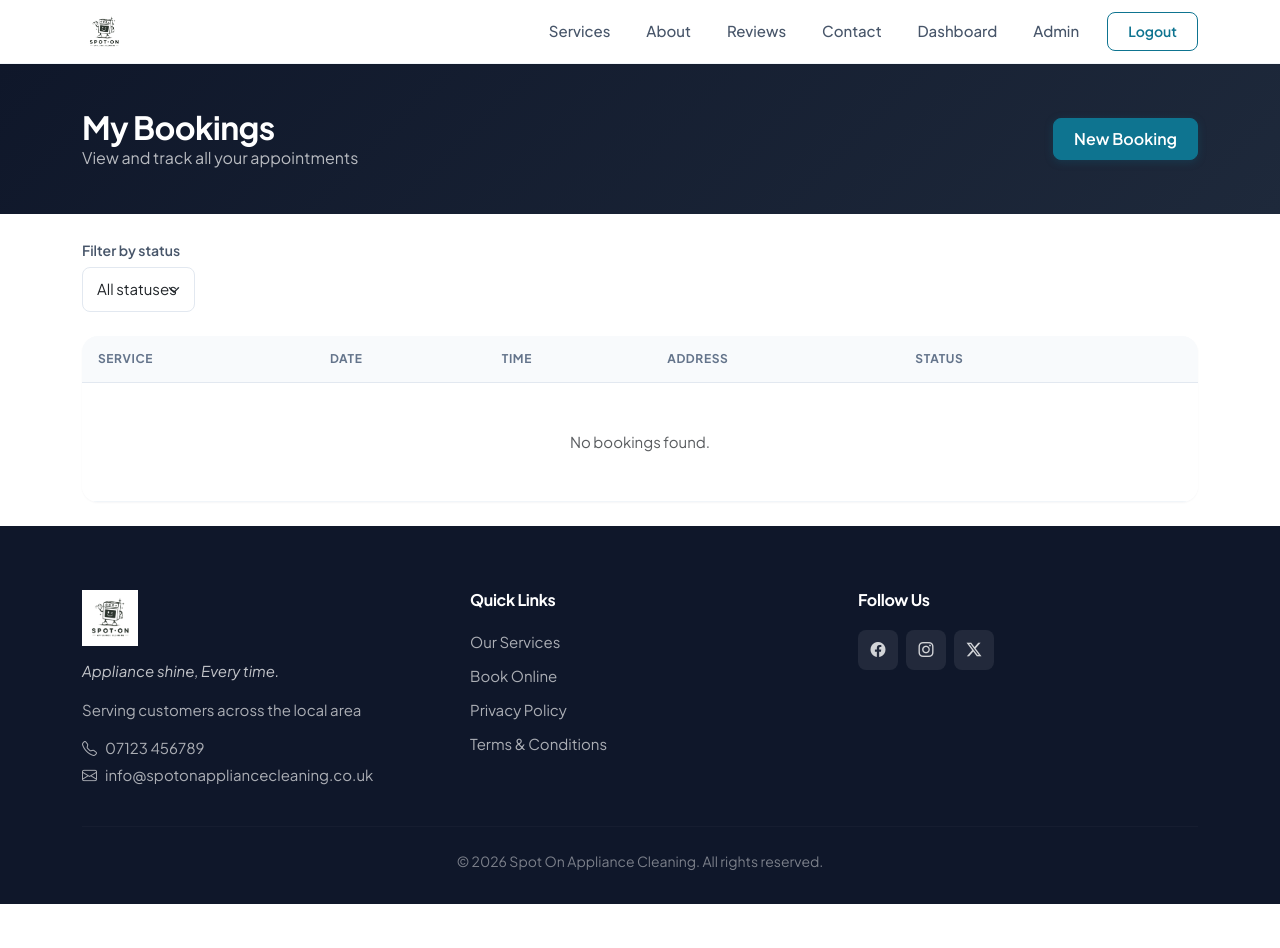
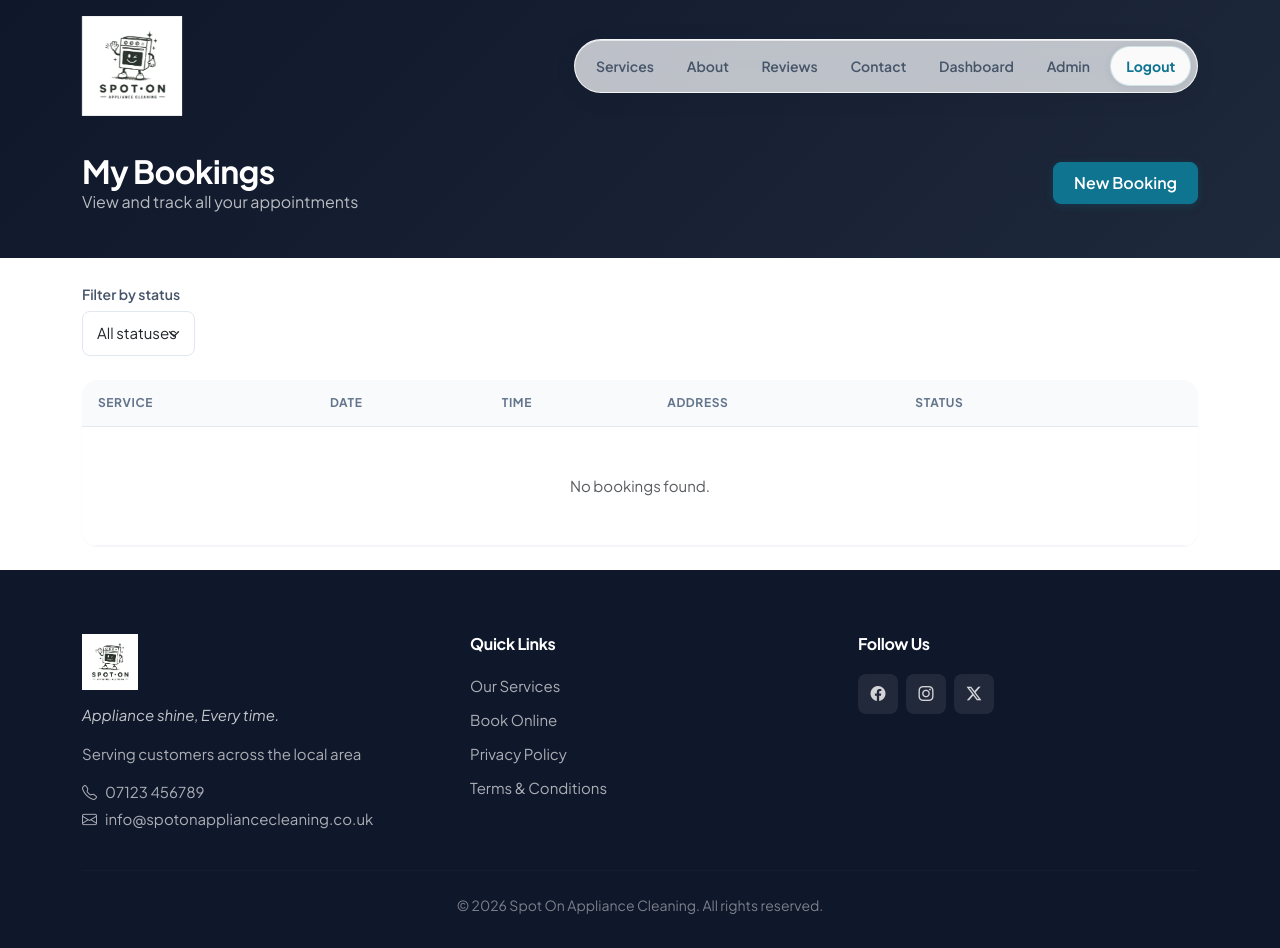
Before and after one commit to pcmodder2001/spotoncleaning, a Django app: page /accounts/bookings/ in a window 1280 px wide. Before the commit the page ends 904 px from the top, so only its background shows below. Run offline with Django 5.2, Linux system fonts and the light colour scheme; the visitor is signed in with stand-in values (Sample User, id 1); data that the repository does not hold is empty; some libraries are stand-ins or nearby versions.

Commit message:
Styling changes on main headder

```diff
--- a/accounts/views.py
+++ b/accounts/views.py
@@ -9,14 +9,19 @@ from django.contrib.auth.views import (
     PasswordResetView,
 )
 from django.shortcuts import redirect, render
+from django.template.loader import render_to_string
 from django.urls import reverse_lazy
 from django.utils import timezone
 from django.views.decorators.http import require_POST
 
+import logging
+
 from bookings.models import Booking, BookingStatus
-from bookings.notifications import send_registration_email, get_email_context
+from bookings.notifications import send_branded_email, send_registration_email
 
 from .forms import CustomPasswordChangeForm, LoginForm, ProfileForm, RegistrationForm
+
+logger = logging.getLogger(__name__)
 
 
 def register_view(request):
@@ -134,7 +139,30 @@ class CustomPasswordResetView(PasswordResetView):
     html_email_template_name = 'emails/password_reset.html'
     subject_template_name = 'accounts/password_reset_subject.txt'
     success_url = reverse_lazy('accounts:password_reset_done')
-    extra_email_context = get_email_context()
+
+    def send_mail(
+        self,
+        subject_template_name,
+        email_template_name,
+        context,
+        from_email,
+        to_email,
+        html_email_template_name=None,
+    ):
+        subject = render_to_string(subject_template_name, context).strip()
+        plain_body = render_to_string(email_template_name, context)
+        html_template = html_email_template_name or self.html_email_template_name
+        try:
+            send_branded_email(
+                subject=subject,
+                recipient=to_email,
+                html_template=html_template,
+                context=context,
+                plain_message=plain_body,
+            )
+        except Exception:
+            logger.exception('Failed to send password reset email to %s', to_email)
+            raise
 
 
 class CustomPasswordResetDoneView(PasswordResetDoneView):
--- a/static/css/style.css
+++ b/static/css/style.css
@@ -30,6 +30,7 @@
     --shadow: 0 4px 24px rgba(15, 23, 42, 0.08);
     --shadow-lg: 0 12px 40px rgba(15, 23, 42, 0.12);
     --nav-height: 64px;
+    --nav-offset: 7.5rem;
     --transition: 0.2s ease;
 }
 
@@ -47,7 +48,7 @@ body {
     font-family: 'Plus Jakarta Sans', 'Inter', -apple-system, BlinkMacSystemFont, sans-serif;
     color: var(--text);
     background: var(--surface);
-    padding-top: var(--nav-height);
+    padding-top: 0;
     min-height: 100vh;
     display: flex;
     flex-direction: column;
@@ -141,20 +142,143 @@ a {
 }
 
 /* -------------------------------------------------------------------------- */
-/* Navbar                                                                     */
+/* Navbar — floating, blends into page                                        */
 /* -------------------------------------------------------------------------- */
 
 .site-navbar {
-    height: var(--nav-height);
-    background: rgba(255, 255, 255, 0.92) !important;
-    backdrop-filter: blur(12px);
-    -webkit-backdrop-filter: blur(12px);
-    border-bottom: 1px solid var(--border-light);
-    box-shadow: var(--shadow-xs);
+    height: auto;
+    min-height: var(--nav-height);
+    padding: 1rem 0;
+    background: transparent !important;
+    border: none;
+    box-shadow: none;
+    backdrop-filter: none;
+    -webkit-backdrop-filter: none;
+    pointer-events: none;
+}
+
+.site-navbar .container,
+.site-navbar .navbar-brand,
+.site-navbar .navbar-toggler,
+.site-navbar .navbar-collapse,
+.site-navbar .site-nav-float {
+    pointer-events: auto;
 }
 
 .site-navbar .navbar-brand {
     padding: 0;
+    margin-right: 0.75rem;
+}
+
+.site-nav-float {
+    display: flex;
+    align-items: center;
+    background: rgba(255, 255, 255, 0.72);
+    backdrop-filter: blur(18px) saturate(160%);
+    -webkit-backdrop-filter: blur(18px) saturate(160%);
+    border: 1px solid rgba(255, 255, 255, 0.85);
+    border-radius: 999px;
+    padding: 0.35rem;
+    box-shadow:
+        0 4px 24px rgba(15, 23, 42, 0.07),
+        0 1px 2px rgba(15, 23, 42, 0.04),
+        inset 0 1px 0 rgba(255, 255, 255, 0.65);
+}
+
+.site-navbar .navbar-nav {
+    gap: 0.15rem;
+}
+
+.site-navbar .nav-link {
+    font-weight: 600;
+    font-size: 0.875rem;
+    color: var(--text-secondary) !important;
+    padding: 0.55rem 0.95rem !important;
+    border-radius: 999px;
+    transition: all var(--transition);
+    white-space: nowrap;
+}
+
+.site-navbar .nav-link:hover,
+.site-navbar .nav-link:focus {
+    color: var(--primary-dark) !important;
+    background: rgba(236, 254, 255, 0.85);
+}
+
+.site-navbar .nav-link-action {
+    font-weight: 700;
+    margin-left: 0.15rem;
+}
+
+.site-navbar .nav-link-action--primary {
+    color: #fff !important;
+    background: linear-gradient(135deg, var(--primary) 0%, var(--accent) 100%);
+    box-shadow: 0 4px 14px rgba(14, 116, 144, 0.28);
+}
+
+.site-navbar .nav-link-action--primary:hover,
+.site-navbar .nav-link-action--primary:focus {
+    color: #fff !important;
+    background: linear-gradient(135deg, var(--primary-dark) 0%, var(--primary) 100%);
+    box-shadow: 0 6px 18px rgba(14, 116, 144, 0.34);
+    transform: translateY(-1px);
+}
+
+.site-navbar .nav-link-action--ghost {
+    color: var(--primary) !important;
+    background: rgba(255, 255, 255, 0.92);
+    border: 1px solid rgba(14, 116, 144, 0.18);
+    box-shadow: 0 2px 10px rgba(15, 23, 42, 0.06);
+}
+
+.site-navbar .nav-link-action--ghost:hover,
+.site-navbar .nav-link-action--ghost:focus {
+    color: var(--primary-dark) !important;
+    background: var(--primary-light);
+    border-color: rgba(14, 116, 144, 0.28);
+}
+
+.site-navbar-toggler {
+    border: 0;
+    padding: 0.45rem 0.65rem;
+    border-radius: 999px;
+    background: rgba(255, 255, 255, 0.72);
+    backdrop-filter: blur(18px);
+    -webkit-backdrop-filter: blur(18px);
+    box-shadow: 0 4px 16px rgba(15, 23, 42, 0.08);
+}
+
+.site-navbar-toggler:focus {
+    box-shadow: 0 0 0 3px rgba(14, 116, 144, 0.18);
+}
+
+@media (max-width: 991.98px) {
+    .site-navbar {
+        padding: 0.75rem 0;
+    }
+
+    .site-nav-float {
+        width: 100%;
+        margin-top: 0.75rem;
+        border-radius: var(--radius-xl);
+        padding: 0.65rem;
+        flex-direction: column;
+        align-items: stretch;
+    }
+
+    .site-navbar .navbar-nav {
+        gap: 0.25rem;
+        width: 100%;
+    }
+
+    .site-navbar .nav-link {
+        text-align: center;
+        width: 100%;
+    }
+
+    .site-navbar .nav-link-action {
+        margin-left: 0;
+    }
 }
 
 /* Site brand (logo + tagline)                                              */
@@ -181,9 +305,35 @@ a {
     object-fit: contain;
 }
 
-.site-navbar .site-brand-logo {
-    height: 44px;
-    max-width: 160px;
+/* Header logo — larger than footer/panel variants */
+.site-navbar .navbar-brand.site-brand--nav {
+    flex-shrink: 0;
+    margin-right: 1rem;
+}
+
+.site-navbar .site-brand-logo--nav {
+    height: 76px;
+    width: auto;
+    max-width: min(42vw, 220px);
+    min-height: 76px;
+    display: block;
+    object-fit: contain;
+}
+
+@media (min-width: 768px) {
+    .site-navbar .site-brand-logo--nav {
+        height: 88px;
+        max-width: 260px;
+        min-height: 88px;
+    }
+}
+
+@media (min-width: 992px) {
+    .site-navbar .site-brand-logo--nav {
+        height: 100px;
+        max-width: 280px;
+        min-height: 100px;
+    }
 }
 
 .site-brand-footer .site-brand-logo {
@@ -207,20 +357,6 @@ a {
     font-weight: 700;
     font-size: 0.875rem;
     color: rgba(255, 255, 255, 0.9);
-}
-
-.site-navbar .nav-link {
-    font-weight: 500;
-    font-size: 0.9375rem;
-    color: var(--text-secondary) !important;
-    padding: 0.5rem 1rem !important;
-    border-radius: var(--radius-sm);
-    transition: all var(--transition);
-}
-
-.site-navbar .nav-link:hover {
-    color: var(--primary) !important;
-    background: var(--primary-light);
 }
 
 /* SweetAlert2 toast styling */
@@ -1068,7 +1225,7 @@ a {
 
 .dashboard-header {
     background: linear-gradient(135deg, var(--navy) 0%, var(--navy-soft) 100%);
-    padding: 2.75rem 0;
+    padding: calc(var(--nav-offset) + 2rem) 0 2.75rem;
     color: #fff;
 }
 
--- a/templates/base.html
+++ b/templates/base.html
@@ -18,14 +18,15 @@
     {% block extra_css %}{% endblock %}
 </head>
 <body class="{% block body_class %}{% endblock %}">
-    <nav class="navbar navbar-expand-lg navbar-light fixed-top site-navbar">
+    <nav class="navbar navbar-expand-lg fixed-top site-navbar site-navbar--blend">
         <div class="container">
-            {% include 'includes/site_brand.html' with brand_class='navbar-brand' %}
-            <button class="navbar-toggler border-0" type="button" data-bs-toggle="collapse" data-bs-target="#navbarNav" aria-label="Toggle navigation">
+            {% include 'includes/site_brand.html' with brand_class='navbar-brand site-brand--nav' logo_variant='nav' %}
+            <button class="navbar-toggler site-navbar-toggler" type="button" data-bs-toggle="collapse" data-bs-target="#navbarNav" aria-label="Toggle navigation">
                 <span class="navbar-toggler-icon"></span>
             </button>
             <div class="collapse navbar-collapse" id="navbarNav">
-                <ul class="navbar-nav ms-auto align-items-lg-center gap-lg-1">
+                <div class="site-nav-float ms-lg-auto">
+                    <ul class="navbar-nav align-items-lg-center">
                         <li class="nav-item"><a class="nav-link" href="{% url 'website:home' %}#services">Services</a></li>
                         <li class="nav-item"><a class="nav-link" href="{% url 'website:home' %}#about">About</a></li>
                         <li class="nav-item"><a class="nav-link" href="{% url 'website:home' %}#reviews">Reviews</a></li>
@@ -35,16 +36,17 @@
                             {% if user.is_staff %}
                                 <li class="nav-item"><a class="nav-link" href="{% url 'panel:dashboard' %}">Admin</a></li>
                             {% endif %}
-                        <li class="nav-item ms-lg-2">
-                            <a class="btn btn-outline-primary btn-sm" href="{% url 'accounts:logout' %}">Logout</a>
+                            <li class="nav-item">
+                                <a class="nav-link nav-link-action nav-link-action--ghost" href="{% url 'accounts:logout' %}">Logout</a>
                             </li>
                         {% else %}
                             <li class="nav-item"><a class="nav-link" href="{% url 'accounts:login' %}">Login</a></li>
-                        <li class="nav-item ms-lg-2">
-                            <a class="btn btn-primary btn-sm" href="{% url 'bookings:create' %}">Book Now</a>
+                            <li class="nav-item">
+                                <a class="nav-link nav-link-action nav-link-action--primary" href="{% url 'bookings:create' %}">Book Now</a>
                             </li>
                         {% endif %}
                     </ul>
+                </div>
             </div>
         </div>
     </nav>
--- a/templates/emails/base_email.html
+++ b/templates/emails/base_email.html
@@ -16,7 +16,7 @@
                     <tr>
                         <td style="background-color: #ffffff; border-radius: 12px 12px 0 0; padding: 28px 32px 20px; text-align: center; border: 1px solid #e2e8f0; border-bottom: none;">
                             <a href="{{ site_url }}" style="text-decoration: none; display: inline-block;">
-                                <img src="{{ logo_url }}" alt="{{ site_name }}" width="160" height="53" style="display: block; max-width: 160px; height: auto; border: 0;">
+                                <img src="{{ logo_url }}" alt="{{ site_name }}" width="120" height="120" style="display: block; max-width: 120px; height: auto; border: 0;">
                             </a>
                             {% if site_tagline %}
                             <p style="margin: 12px 0 0; font-size: 13px; color: #64748b; letter-spacing: 0.02em;">{{ site_tagline }}</p>
--- a/templates/includes/site_brand.html
+++ b/templates/includes/site_brand.html
@@ -3,8 +3,8 @@
     <img
         src="{% static_v 'img/logo.png' %}"
         alt="{{ SITE_NAME }}"
-        class="site-brand-logo"
-        width="120"
-        height="40"
+        class="site-brand-logo{% if logo_variant == 'nav' %} site-brand-logo--nav{% endif %}"
+        width="{% if logo_variant == 'nav' %}100{% else %}68{% endif %}"
+        height="{% if logo_variant == 'nav' %}100{% else %}68{% endif %}"
     >
 </a>
```
Also changed, not shown: other parts of static/css/style.css (+34 -13 lines), bookings/notifications.py (+55 -14 lines), panel/email_debug.py (+15 -19 lines). Lines whose indentation alone changed are shown as unchanged.
